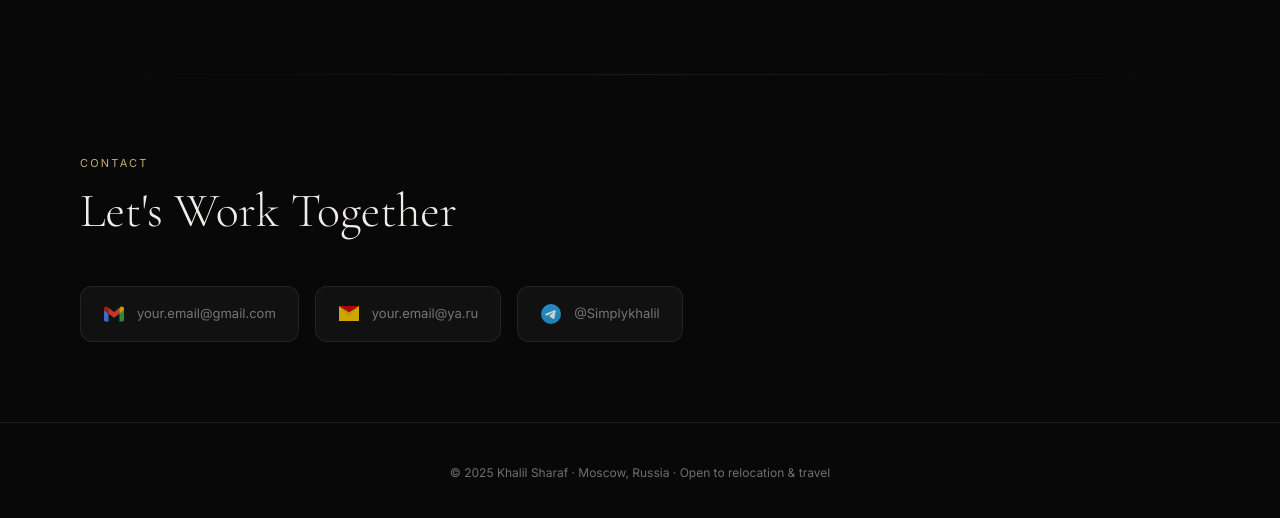
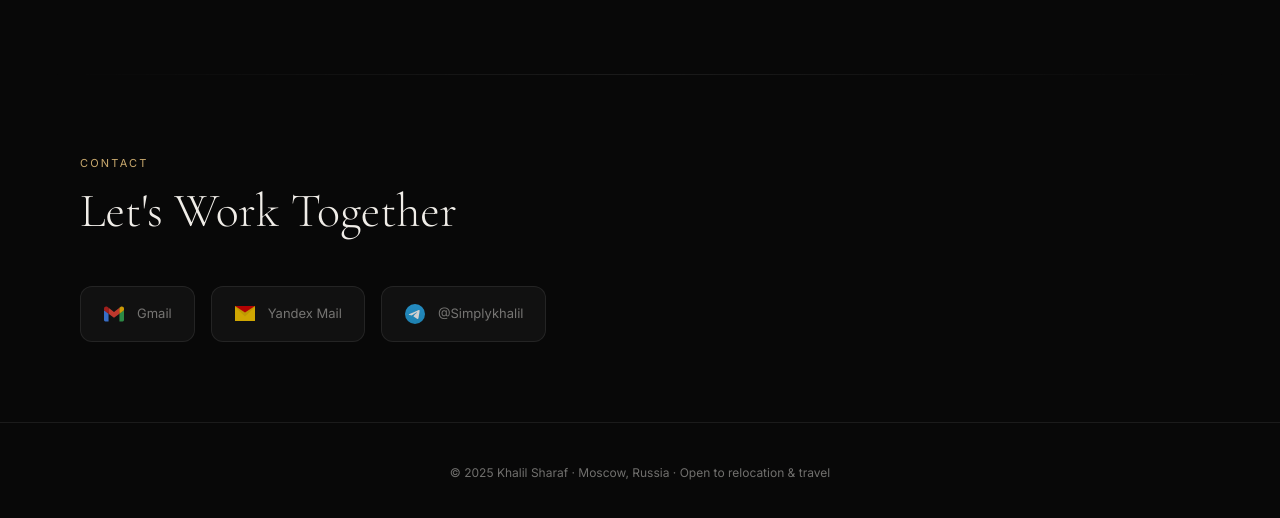
Before and after one commit to Khalil-svg-hash/CV, a plain HTML site: page index.html in a window 1280 px wide. Shown: the part 3258-3776 px from the top of the page. Drawn offline with nearby package versions, Linux system fonts and the light colour scheme.

Commit message:
youremail to gmail

```diff
--- a/index.html
+++ b/index.html
@@ -908,12 +908,12 @@
 
 <a href="mailto:khalilforwork@gmail.com" class="contact-card">
   <span class="contact-icon-img"><img src="gmail.svg" alt="Email" /></span>
-  <span>your.email@gmail.com</span>
+  <span>Gmail</span>
 </a>
 
 <a href="mailto:simplykhalil@yandex.ru" class="contact-card">
   <span class="contact-icon-img"><img src="Yandex_Mail.svg" alt="Yandex Mail" /></span>
-  <span>your.email@ya.ru</span>
+  <span>Yandex Mail</span>
 </a>
 
     <a href="https://t.me/Simplykhalil" target="_blank" class="contact-card">
```
